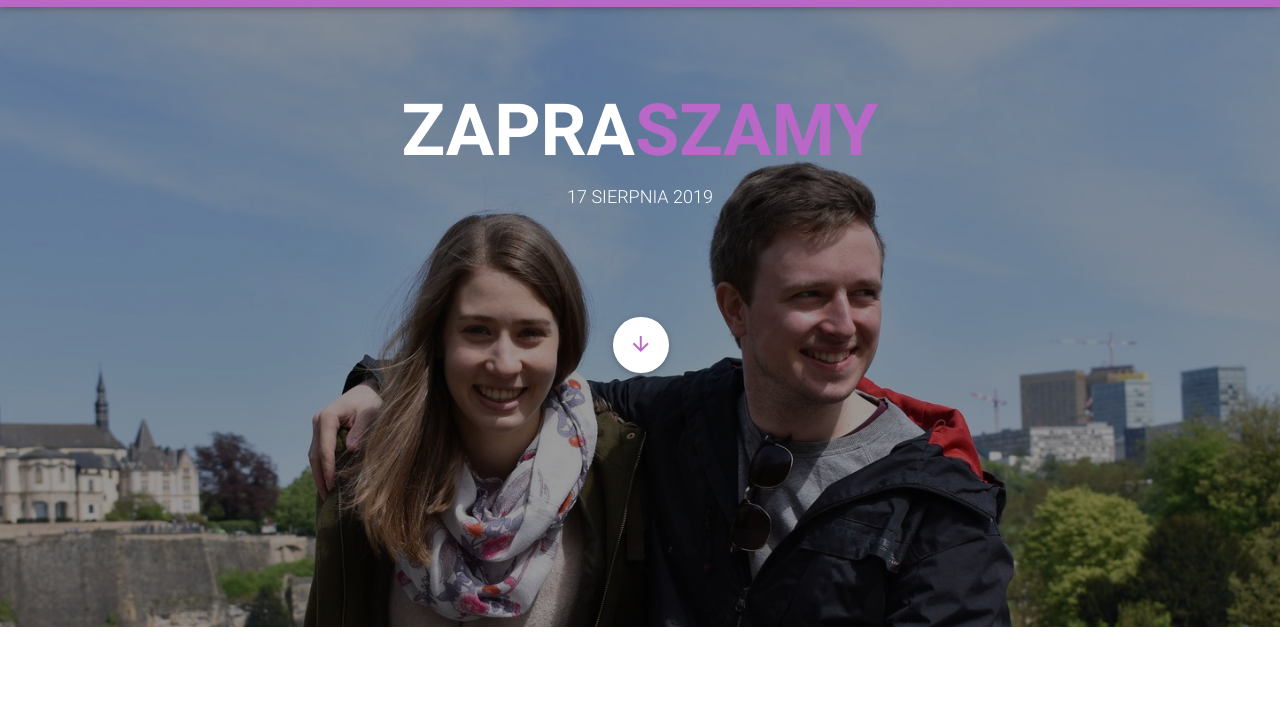
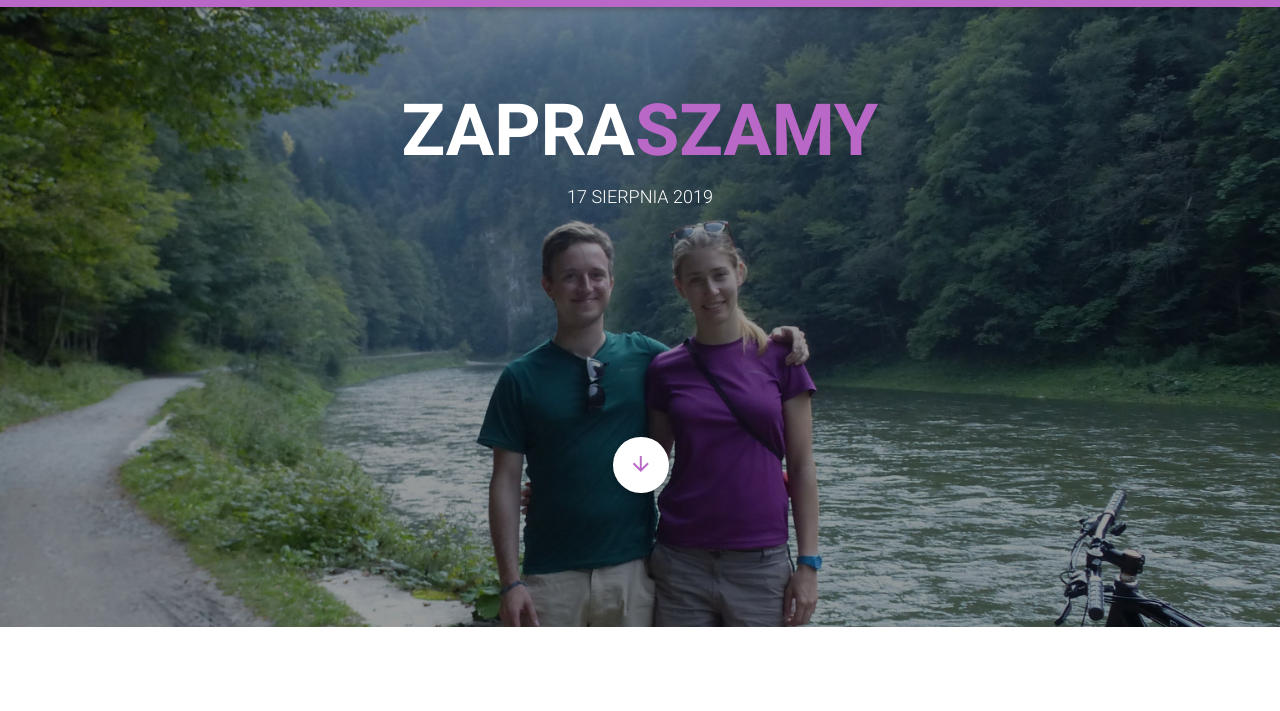
Before and after one commit to platuszkiewicz/wedsite, a plain HTML site: page index.html in a window 1280 px wide. Shown: the part 57-768 px from the top of the page. Drawn offline with nearby package versions, Linux system fonts and the light colour scheme.

Commit message:
nowe zdjecie

```diff
--- a/style.css
+++ b/style.css
@@ -112,7 +112,7 @@ nav .brand-logo img {
 
 
 #home {
-  background: url("img/home-img1flat3.jpg") no-repeat center center;
+  background: url("img/ola4_crop.jpg") no-repeat center center;
   /* background-position: 100% 100%; */
   background-size: cover;
   display: inline;
@@ -159,7 +159,7 @@ nav .brand-logo img {
 
 
 .call-to-about {
-  bottom: -68px;
+  bottom: -188px;
   left: 47.5%;
   position: absolute;
 }
```
Also changed, not shown: img/ola1.JPG (added), img/ola1_crop.jpg (added), img/ola2.JPG (added), img/ola2_crop.jpg (added), img/ola3.JPG (added), img/ola3_crop.jpg (added), img/ola4_crop.jpg (added), 1 other file.
